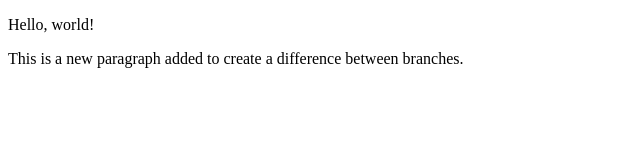
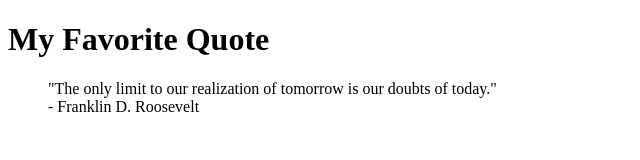
Before and after one commit to codewithchy/GitLab, a plain HTML site: page index.html in a window 1280 px wide. Shown: the whole page, without its empty margins (0-640 px from the left). Drawn offline with Linux system fonts and the light colour scheme.

Commit message:
Added quotes and header

```diff
--- a/index.html
+++ b/index.html
@@ -5,7 +5,10 @@
     <title>Document</title>
 </head>
 <body>
-    <p>Hello, world!</p>
-    <p>This is a new paragraph added to create a difference between branches.</p>
+    <h1>My Favorite Quote</h1>
+    <blockquote>
+        "The only limit to our realization of tomorrow is our doubts of today."
+        <footer>- Franklin D. Roosevelt</footer>
+    </blockquote>
 </body>
 </html>
```
Also changed, not shown: style.css (added).
